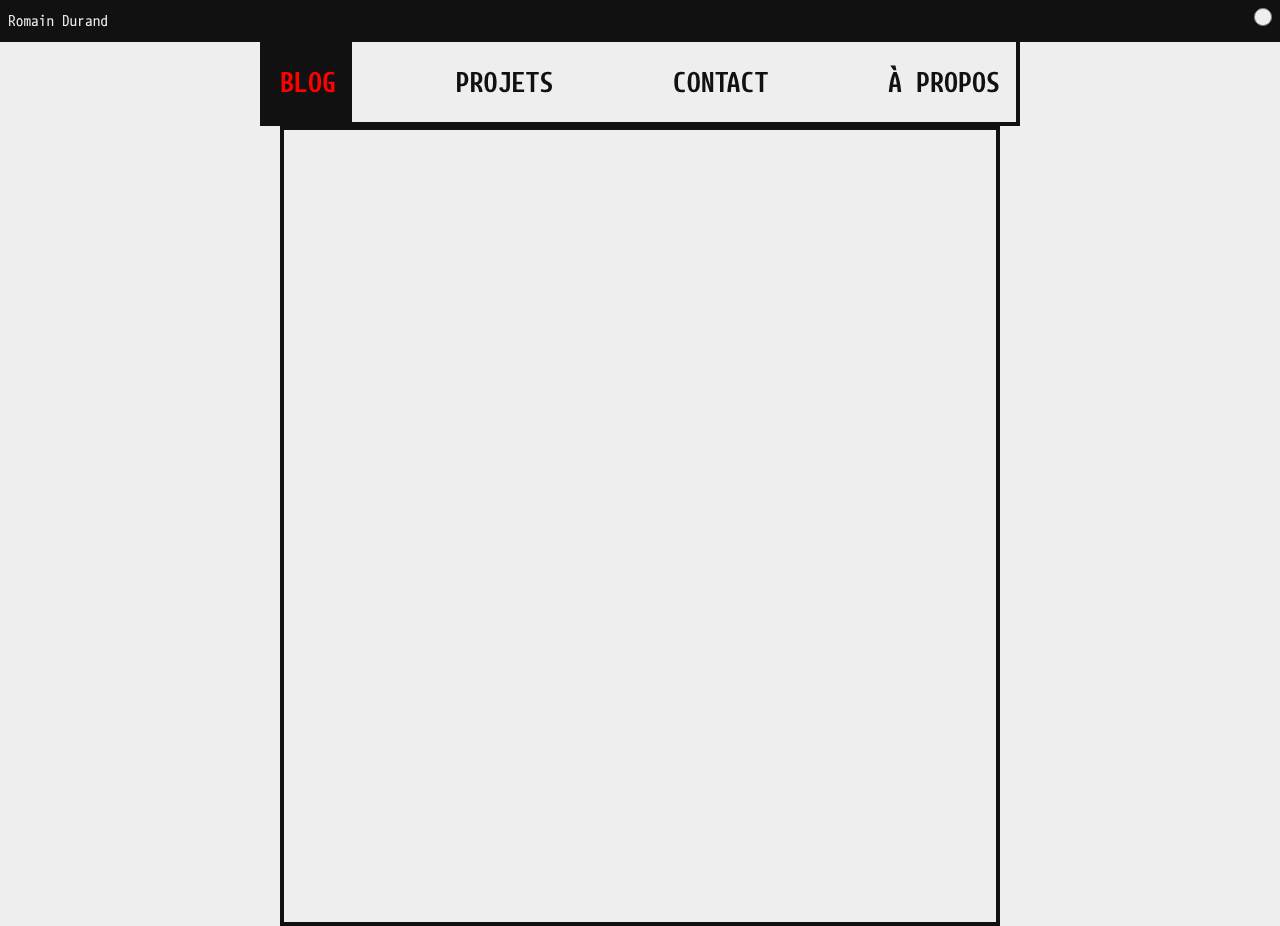
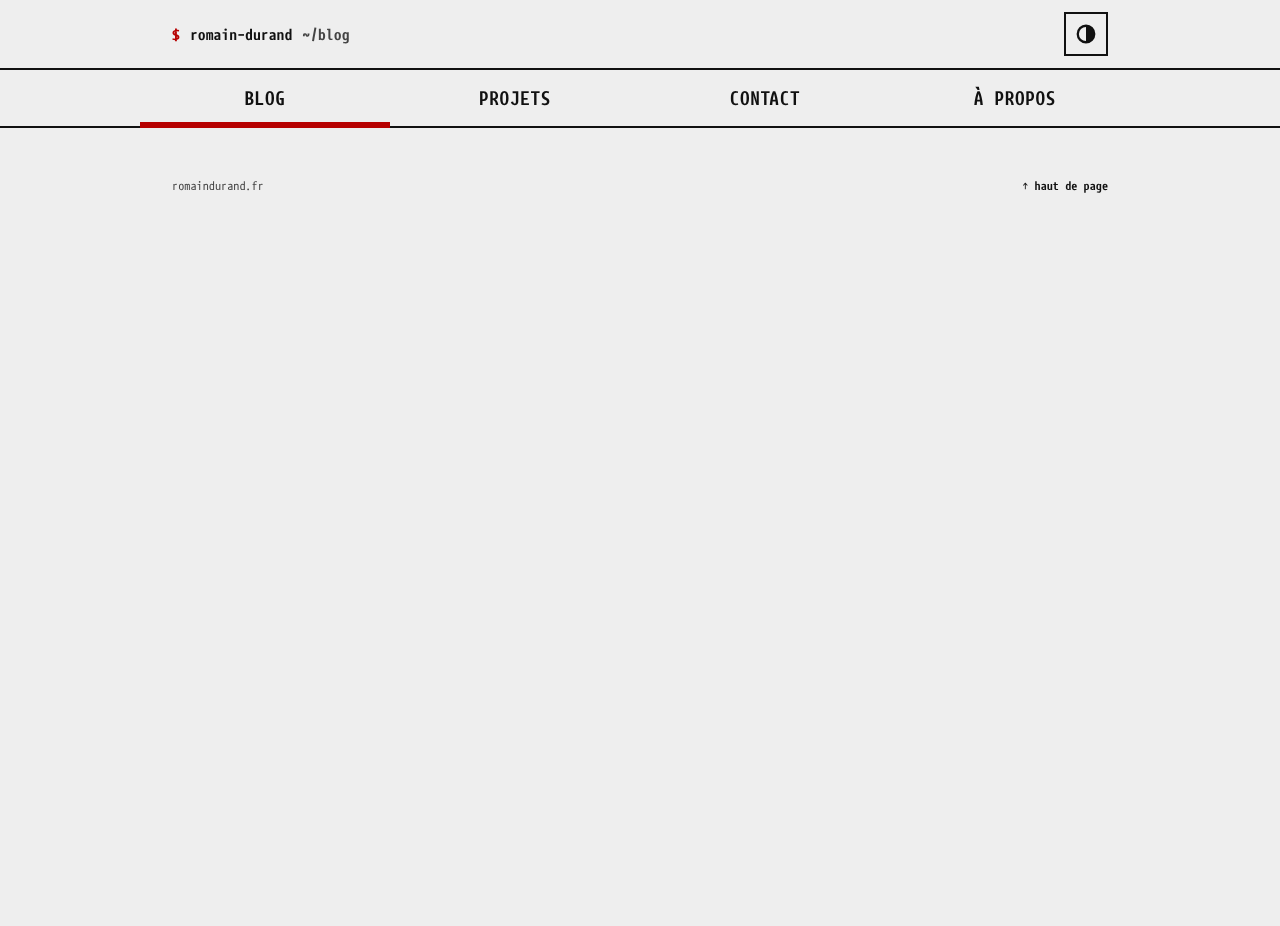
Before and after one commit to romaindurand/romaindurand.fr, a SvelteKit app: page / in a window 1280 px wide. After the commit the page ends 800 px from the top, so only its background shows below. Built offline with nearby package versions, Linux system fonts and the light colour scheme; no server answers; the database is empty.

Commit message:
feat(design): add prompt header and sliding nav indicator

```diff
--- /dev/null
+++ b/src/lib/nav.ts
@@ -0,0 +1,14 @@
+/** Entrées de la navigation principale, dans l'ordre d'affichage. `slug` est le segment d'URL. */
+export const navItems = [
+	{ slug: '', label: 'BLOG', path: '~/blog' },
+	{ slug: 'projects', label: 'PROJETS', path: '~/projets' },
+	{ slug: 'contact', label: 'CONTACT', path: '~/contact' },
+	{ slug: 'about', label: 'À PROPOS', path: '~/a-propos' }
+] as const;
+
+/** Index de l'entrée active pour un pathname ; les articles comptent comme « BLOG ». */
+export function getActiveIndex(pathname: string): number {
+	const first = pathname.split('/').filter(Boolean)[0] ?? '';
+	const index = navItems.findIndex((item) => item.slug === first);
+	return index === -1 ? 0 : index;
+}
--- a/src/routes/(public)/+layout.svelte
+++ b/src/routes/(public)/+layout.svelte
@@ -5,6 +5,7 @@
 	import { onNavigate } from '$app/navigation';
 	import { onMount } from 'svelte';
 	import '../../global.css';
+	import { getActiveIndex, navItems } from '#lib/nav.js';
 	import type { LayoutData } from './$types';
 
 	interface Props {
@@ -13,10 +14,11 @@
 	}
 
 	let { children, data }: Props = $props();
-	let theme: string;
+	let theme = $state('dark');
+	const active = $derived(getActiveIndex(page.url.pathname));
 
 	onMount(() => {
-		theme = document.documentElement.getAttribute('data-theme') as string;
+		theme = document.documentElement.getAttribute('data-theme') ?? 'dark';
 	});
 
 	onNavigate((navigation) => {
@@ -38,10 +40,10 @@
 	}
 
 	const pages = [
-		{ url: '', href: '/(public)', name: 'BLOG' },
-		{ url: 'projects', href: '/(public)/projects', name: 'PROJETS' },
-		{ url: 'contact', href: '/(public)/contact', name: 'CONTACT' },
-		{ url: 'about', href: '/(public)/about', name: 'À PROPOS' }
+		{ href: '/(public)', name: 'BLOG' },
+		{ href: '/(public)/projects', name: 'PROJETS' },
+		{ href: '/(public)/contact', name: 'CONTACT' },
+		{ href: '/(public)/about', name: 'À PROPOS' }
 	] as const;
 </script>
 
@@ -56,146 +58,186 @@
 	<meta name="viewport" content="width=device-width, initial-scale=1" />
 	<meta name="theme-color" content="#000000" />
 </svelte:head>
-<header>
-	<span>Romain Durand</span>
-	<span>
-		{#if data.isAdmin}
-			<a href={resolve('/(private)/admin')} class="admin-link">Admin</a>
-		{/if}
-		<button aria-label="changer le thème" onclick={toggleTheme} class="toggle-theme"></button>
-	</span>
+<header id="top">
+	<div class="wrap bar">
+		<a href={resolve('/(public)')} class="prompt">
+			<span class="dollar" aria-hidden="true">$</span>romain-durand<span class="path"
+				>{navItems[active].path}</span
+			><span class="cursor" aria-hidden="true"></span>
+		</a>
+		<span class="tools">
+			{#if data.isAdmin}
+				<a href={resolve('/(private)/admin')} class="admin-link">Admin</a>
+			{/if}
+			<button
+				type="button"
+				class="theme-btn"
+				aria-label="Changer le thème"
+				aria-pressed={theme === 'dark'}
+				onclick={toggleTheme}
+			>
+				<svg width="22" height="22" viewBox="0 0 24 24" aria-hidden="true">
+					<circle cx="12" cy="12" r="9" fill="none" stroke="currentColor" stroke-width="2.5" />
+					<path d="M12 3a9 9 0 0 1 0 18z" fill="currentColor" />
+				</svg>
+			</button>
+		</span>
+	</div>
+	<nav aria-label="Navigation principale" style:--i={active}>
+		<div class="wrap-nav">
+			{#each pages as { href, name }, i (name)}
+				<a href={resolve(href)} aria-current={i === active ? 'page' : undefined}>{name}</a>
+			{/each}
+			<span class="indicator" aria-hidden="true"></span>
+		</div>
+	</nav>
 </header>
-<nav>
-	<ul>
-		{#each pages as { url: path, href, name } (path)}
-			<li class:active={page.url.pathname.replace(/\//g, '') === path}>
-				<a href={resolve(href)}>{name}</a>
-			</li>
-		{/each}
-	</ul>
-</nav>
-<div class="Layout">
-	{@render children?.()}
+<div class="wrap">
+	<main>{@render children?.()}</main>
+	<footer>
+		<span>romaindurand.fr</span>
+		<a href="#top">↑ haut de page</a>
+	</footer>
 </div>
 
 <style>
-	.Layout {
-		padding: 1rem;
-		max-width: 720px;
+	.wrap {
+		max-width: 1000px;
 		margin: 0 auto;
-		border-left-style: solid;
-		border-right-style: solid;
-		border-color: var(--color-text);
-		border-width: 4px;
-		min-height: 100vh;
-		transition: all 0.3s ease;
+		padding: 0 2rem;
 	}
-
+	header {
+		view-transition-name: site-title;
+	}
+	.bar {
+		display: flex;
+		align-items: center;
+		justify-content: space-between;
+		gap: 1rem;
+		padding-block: 0.75rem;
+	}
+	.prompt {
+		display: inline-flex;
+		align-items: center;
+		min-height: 44px;
+		font-family: var(--code-font);
+		font-weight: 700;
+		font-size: 1.125rem;
+		color: var(--color-text);
+		text-decoration: none;
+	}
+	.dollar {
+		color: var(--color-red-on-bg);
+		margin-right: 0.625rem;
+	}
+	.path {
+		color: var(--color-grey-on-bg);
+		margin-left: 0.625rem;
+	}
+	.cursor {
+		display: inline-block;
+		width: 0.55em;
+		height: 1.1em;
+		background: var(--color-red-on-bg);
+		margin-left: 6px;
+	}
+	.tools {
+		display: flex;
+		align-items: center;
+		gap: 1rem;
+	}
+	.admin-link {
+		font-family: var(--code-font);
+		color: var(--color-text);
+	}
+	.theme-btn {
+		display: inline-flex;
+		align-items: center;
+		justify-content: center;
+		width: 44px;
+		height: 44px;
+		padding: 0;
+		background: transparent;
+		color: var(--color-text);
+		border: 2px solid var(--color-text);
+		cursor: pointer;
+	}
+	.theme-btn:hover,
+	.theme-btn:focus-visible {
+		background: var(--color-text);
+		color: var(--color-background);
+	}
 	nav {
 		view-transition-name: site-nav;
+		border-block: 2px solid var(--color-text);
+	}
+	.wrap-nav {
+		position: relative;
+		max-width: 1000px;
+		margin: 0 auto;
+		display: grid;
+		grid-template-columns: repeat(4, minmax(0, 1fr));
+	}
+	.wrap-nav a {
+		display: flex;
+		align-items: center;
+		justify-content: center;
+		min-height: 56px;
 		font-family: var(--code-font);
-		& ul {
-			border: 4px solid var(--color-text);
-			border-top: none;
-			margin: auto;
-			width: 100%;
-			box-sizing: border-box;
-			max-width: calc(720px + 2rem + 8px);
-			display: flex;
-			justify-content: space-between;
-			transition: all 0.3s ease;
+		font-weight: 700;
+		font-size: clamp(0.875rem, 4.2vw, 1.375rem);
+		letter-spacing: 0.03em;
+		color: var(--color-text);
+		text-decoration: none;
+	}
+	.wrap-nav a:hover,
+	.wrap-nav a:focus-visible {
+		color: var(--color-red-on-bg);
+	}
+	.indicator {
+		position: absolute;
+		left: 0;
+		bottom: -2px;
+		height: 6px;
+		width: 25%;
+		background: var(--color-red-on-bg);
+		transform: translateX(calc(var(--i) * 100%));
+	}
+	@media (prefers-reduced-motion: no-preference) {
+		.cursor {
+			animation: blink 1.1s steps(1) infinite;
+		}
+		.indicator {
+			transition: transform 0.38s cubic-bezier(0.65, 0, 0.25, 1);
 		}
 	}
-
-	header {
+	@keyframes blink {
+		50% {
+			opacity: 0;
+		}
+	}
+	@media (max-width: 520px) {
+		.wrap {
+			padding: 0 1rem;
+		}
+	}
+	footer {
+		display: flex;
+		flex-wrap: wrap;
+		justify-content: space-between;
+		gap: 0.75rem;
+		padding: 3rem 0 3.5rem;
 		font-family: var(--code-font);
-		display: flex;
-		justify-content: space-between;
-		gap: 1rem;
-		view-transition-name: site-title;
-		color: var(--color-background);
-		background-color: var(--color-text);
-		margin: 0;
-		padding: 0.5rem;
-		border-bottom: none;
-		font-size: 1.1rem;
-		font-weight: normal;
-		transition: all 0.3s ease;
+		font-size: 0.875rem;
 	}
-	header span {
-		position: relative;
-		display: flex;
-		gap: 1rem;
+	footer span {
+		color: var(--color-grey-on-bg);
 	}
-	header .toggle-theme {
-		z-index: 10;
-		right: 0.5rem;
-		border: 1px solid var(--color-grey);
-		cursor: pointer;
-		height: 1.1rem;
-		width: 1.1rem;
-		border-radius: 50%;
-		background-color: var(--color-background);
-		transition: all 0.3s ease;
+	footer a {
+		font-weight: 700;
+		color: var(--color-text);
 	}
-
-	header .toggle-theme:hover {
-		transform: scale(1.5);
-	}
-
-	ul {
-		display: flex;
-		list-style: none;
-		padding: 0;
-		margin: 0;
-	}
-
-	nav li {
-		font-weight: bold;
-		font-size: 2rem;
-		box-sizing: border-box;
-	}
-
-	nav a {
-		display: block;
-		padding: 1rem;
-		text-decoration: none;
-		color: var(--color-text);
-		transition:
-			color 0.3s ease,
-			background-color 0.3s ease;
-	}
-
-	nav li.active a {
-		color: var(--color-red-on-text);
-		background-color: var(--color-text);
-	}
-
-	nav li:hover:not(.active) a,
-	nav li.active {
+	footer a:hover {
 		color: var(--color-red-on-bg);
 	}
-
-	@media (max-width: 520px) {
-		nav {
-			border-bottom: none;
-		}
-		nav ul {
-			margin: 0;
-			width: 100%;
-			flex-direction: column;
-			border-bottom: none;
-		}
-		nav li a {
-			font-size: 1.5rem;
-			padding: 0.5rem;
-			display: block;
-			border-bottom: 4px solid var(--color-text);
-			text-align: center;
-		}
-
-		nav li {
-			border-right: none;
-		}
-	}
 </style>
```
Also changed, not shown: 1 other file (tests, documents, lock files or other folders).
